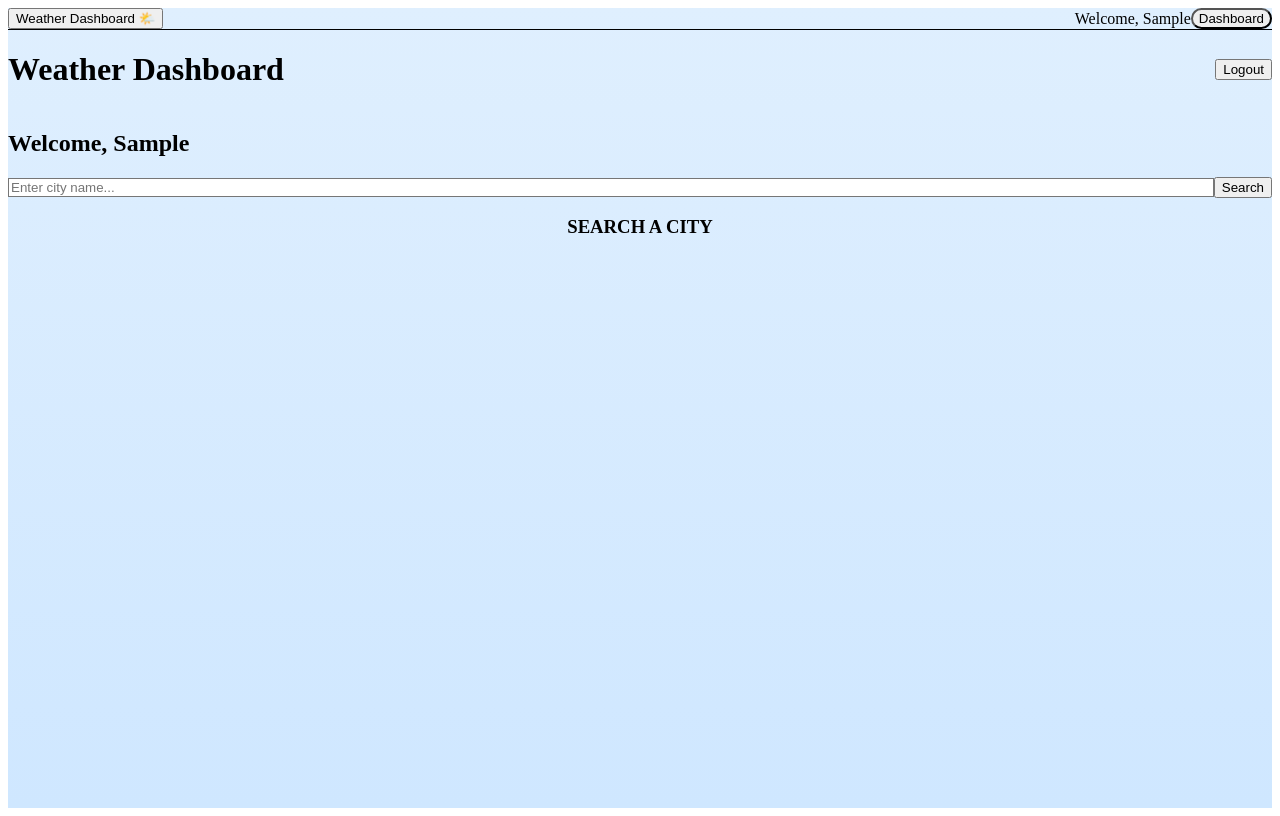
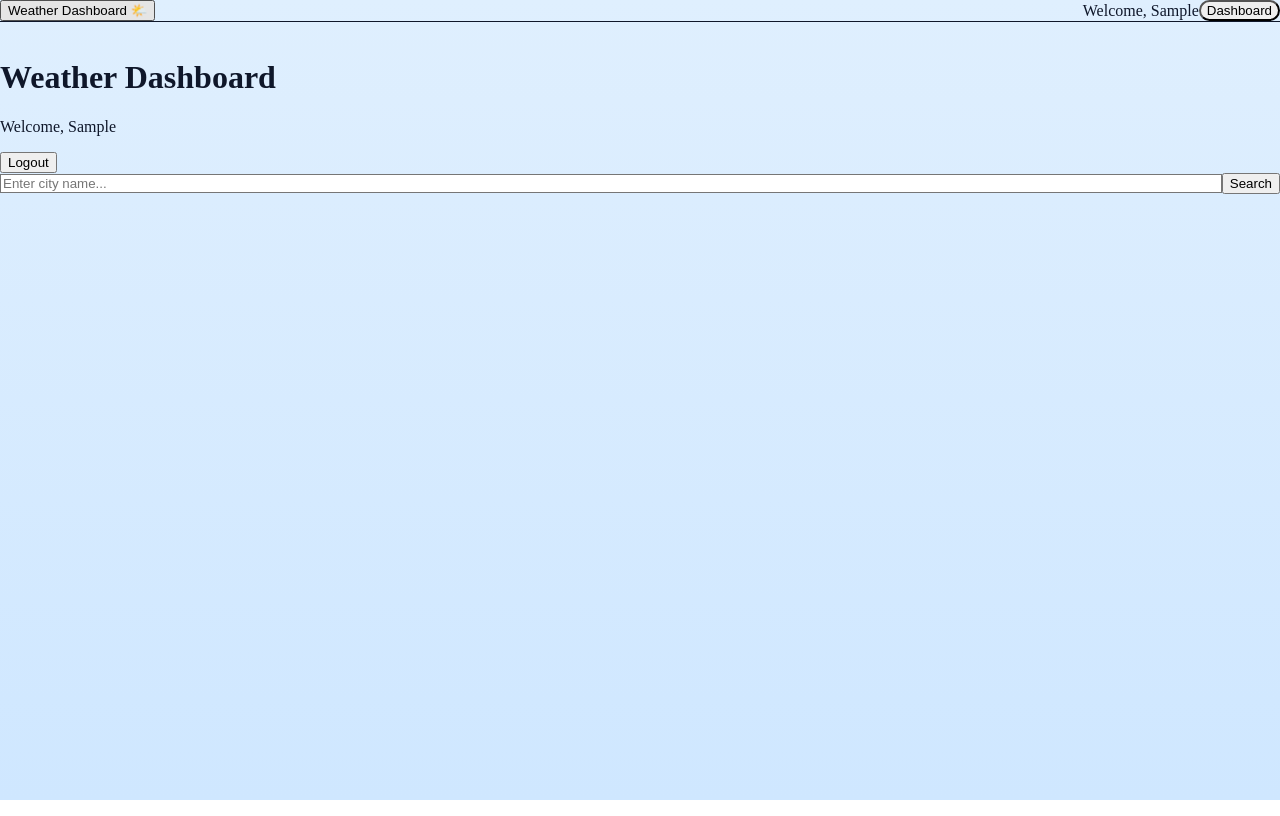
Before and after one commit to mabuzaS21/weather-dashboard, a React (Vite) app: page /dashboard in a window 1280 px wide. Both pictures are taken after typing "Sample" into the empty fields and a click on the button "Go to Dashboard →". Built offline with nearby package versions, Linux system fonts and the light colour scheme.

Commit message:
feat: add Hourly and Overview using forecast.json

```diff
--- a/src/pages/Dashboard.jsx
+++ b/src/pages/Dashboard.jsx
@@ -1,13 +1,15 @@
 import React, { useState, useEffect } from "react";
 import { useNavigate } from "react-router-dom";
-import NavBar from "../components/NavBar";
 import SearchBar from "../components/SearchBar";
 import WeatherCard from "../components/WeatherCard";
-import { fetchWeather } from "../api/weather";
+import { fetchForecast } from "../api/weather";
+import NavBar from "../components/NavBar";
 
-const Dashboard = () => {
+const HEADER_HEIGHT = 56;
+
+export default function Dashboard() {
   const [city, setCity] = useState("");
-  const [weather, setWeather] = useState(null);
+  const [data, setData] = useState(null);
   const [error, setError] = useState("");
   const [loading, setLoading] = useState(false);
   const [username, setUsername] = useState("");
@@ -31,12 +33,11 @@ const Dashboard = () => {
   const handleSearch = async (searchedCity) => {
     try {
       setError("");
-      setWeather(null);
+      setData(null);
       setCity(searchedCity);
       setLoading(true);
-
-      const data = await fetchWeather(searchedCity);
-      setWeather(data);
+      const res = await fetchForecast(searchedCity, 3);
+      setData(res);
     } catch (err) {
       setError(err.message || "City not found");
     } finally {
@@ -44,15 +45,55 @@ const Dashboard = () => {
     }
   };
 
+  const formatHour = (iso) => {
+    const d = new Date(iso.replace(" ", "T"));
+    return d.toLocaleTimeString([], { hour: "2-digit", minute: "2-digit" });
+  };
+
+  const formatDay = (iso) => {
+    const d = new Date(iso);
+    return d.toLocaleDateString([], { weekday: "short", day: "numeric", month: "short" });
+  };
+
+  const nextHours = (() => {
+    if (!data?.forecast?.forecastday?.[0]?.hour) return [];
+    const hours = data.forecast.forecastday[0].hour;
+    const now = new Date();
+    const startIndex = Math.max(
+      0,
+      hours.findIndex((h) => new Date(h.time.replace(" ", "T")) >= now)
+    );
+    return hours.slice(startIndex, startIndex + 12);
+  })();
+
+  const days3 = data?.forecast?.forecastday || [];
+
   return (
-    <div className="min-h-screen bg-gradient-to-b from-[#dfeffe] to-[#cfe7ff]">
+    <div
+      style={{
+        position: "fixed",
+        inset: 0,
+        overflow: "hidden",
+        background: "linear-gradient(to bottom, #dfeffe, #cfe7ff)",
+        color: "#0f172a",
+      }}
+    >
       <NavBar />
 
-      <main className="mx-auto w-full max-w-6xl px-4 py-6">
-        <div className="mb-6 flex items-center justify-between">
-          <h1 className="text-xl font-semibold text-slate-800">
-            Weather Dashboard
-          </h1>
+      <main
+        className="mx-auto max-w-6xl px-4 pb-12"
+        style={{
+          height: `calc(100vh - ${HEADER_HEIGHT}px)`,
+          overflowY: "auto",
+          paddingTop: 16,
+        }}
+      >
+        <div className="flex flex-col items-start justify-between gap-3 sm:flex-row sm:items-center">
+          <div>
+            <h1 className="text-3xl font-bold text-slate-800">Weather Dashboard</h1>
+            <p className="text-sm text-slate-600">Welcome, {username}</p>
+          </div>
+
           <button
             onClick={handleLogout}
             className="rounded-lg bg-red-500 px-4 py-2 text-white transition hover:bg-red-600"
@@ -61,41 +102,103 @@ const Dashboard = () => {
           </button>
         </div>
 
-        <div className="mb-4 flex flex-col gap-3 sm:flex-row sm:items-center sm:justify-between">
-          <h2 className="text-sm text-slate-700">Welcome, <span className="font-medium">{username}</span></h2>
-          <div className="w-full sm:w-auto sm:min-w-[360px]">
-            <SearchBar onSearch={handleSearch} />
-          </div>
+        <div className="mt-6">
+          <SearchBar onSearch={handleSearch} />
         </div>
 
-
         {error && (
-          <p className="mt-2 rounded-lg border border-red-200 bg-red-50 px-3 py-2 text-sm text-red-700">
-            ❌ {error}
-          </p>
+          <p className="mt-4 text-center text-red-600 font-medium">❌ {error}</p>
         )}
         {loading && (
-          <p className="mt-2 text-sm text-blue-600">Loading weather data...</p>
+          <p className="mt-4 text-center text-blue-600">Loading weather data…</p>
         )}
 
-        {weather && !loading && (
-          <section className="mt-4">
-            <WeatherCard weather={weather} />
-          </section>
-        )}
 
-        {!weather && !loading && !error && (
-          <section className="mt-4">
-            <div className="rounded-2xl bg-white p-8 text-center shadow">
-              <h3 className="text-lg font-semibold text-slate-800">SEARCH A CITY</h3>
-              <p className="mt-1 text-sm text-slate-600">
-              </p>
-            </div>
-          </section>
+        {data && !loading && (
+          <>
+
+            <section className="mt-6 grid grid-cols-1 gap-6 md:grid-cols-2">
+              <WeatherCard weather={data} />
+
+              <div className="rounded-2xl bg-white p-6 shadow-md">
+                <h3 className="mb-4 text-lg font-semibold text-slate-800">📌 More Info</h3>
+                <ul className="space-y-3 text-slate-700">
+                  <li className="flex items-center justify-between rounded-lg border border-slate-200 px-4 py-2">
+                    <span>UV Index</span>
+                    <span className="font-semibold">{data.current.uv ?? "—"}</span>
+                  </li>
+                  <li className="flex items-center justify-between rounded-lg border border-slate-200 px-4 py-2">
+                    <span>Feels Like</span>
+                    <span className="font-semibold">
+                      {Math.round(data.current.feelslike_c)}°C
+                    </span>
+                  </li>
+                  <li className="flex items-center justify-between rounded-lg border border-slate-200 px-4 py-2">
+                    <span>Visibility</span>
+                    <span className="font-semibold">{data.current.vis_km} km</span>
+                  </li>
+                  <li className="flex items-center justify-between rounded-lg border border-slate-200 px-4 py-2">
+                    <span>Pressure</span>
+                    <span className="font-semibold">{data.current.pressure_mb} hPa</span>
+                  </li>
+                  <li className="flex items-center justify-between rounded-lg border border-slate-200 px-4 py-2">
+                    <span>Cloudiness</span>
+                    <span className="font-semibold">{data.current.cloud}%</span>
+                  </li>
+                </ul>
+              </div>
+            </section>
+
+            <section className="mt-8">
+              <h3 className="mb-3 text-lg font-semibold text-slate-800">
+                ⏰ Hourly
+              </h3>
+
+              <div className="overflow-x-auto">
+                <div className="flex gap-3 min-w-full">
+                  {nextHours.map((h) => (
+                    <div
+                      key={h.time_epoch}
+                      className="min-w-[96px] flex-shrink-0 rounded-xl bg-white p-3 text-center shadow"
+                    >
+                      <p className="text-xs text-slate-500">{formatHour(h.time)}</p>
+                      <img
+                        src={h.condition.icon}
+                        alt={h.condition.text}
+                        className="mx-auto h-8 w-8"
+                      />
+                      <p className="mt-1 text-sm font-semibold">{Math.round(h.temp_c)}°C</p>
+                    </div>
+                  ))}
+                </div>
+              </div>
+            </section>
+
+            <section className="mt-8">
+              <h3 className="mb-3 text-lg font-semibold text-slate-800">📅 Overview </h3>
+              <div className="grid grid-cols-1 gap-4 sm:grid-cols-3">
+                {days3.map((d) => (
+                  <div
+                    key={d.date_epoch}
+                    className="rounded-2xl bg-white p-4 text-center shadow"
+                  >
+                    <p className="text-sm text-slate-500">{formatDay(d.date)}</p>
+                    <img
+                      src={d.day.condition.icon}
+                      alt={d.day.condition.text}
+                      className="mx-auto h-12 w-12"
+                    />
+                    <p className="mt-2 text-sm text-slate-600">{d.day.condition.text}</p>
+                    <p className="mt-1 text-base font-semibold">
+                      {Math.round(d.day.maxtemp_c)}° / {Math.round(d.day.mintemp_c)}°
+                    </p>
+                  </div>
+                ))}
+              </div>
+            </section>
+          </>
         )}
       </main>
     </div>
   );
-};
-
-export default Dashboard;
+}
```
